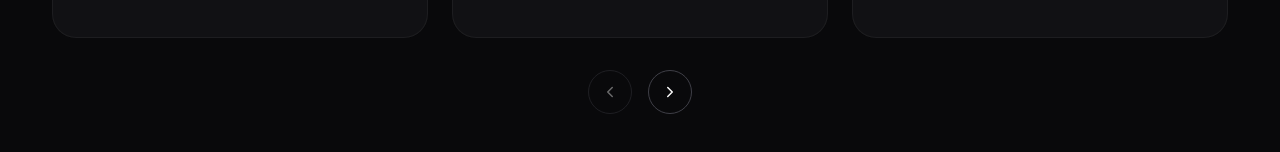
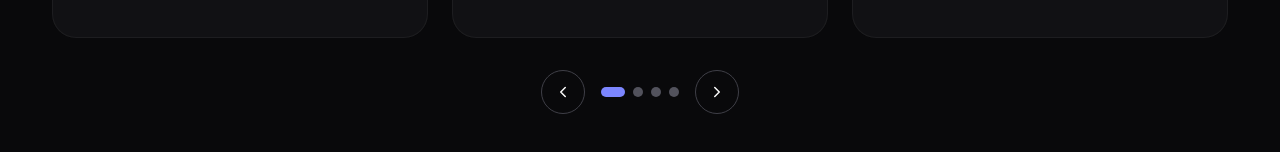
Before and after one commit to devsiddhartha31/devsiddhartha31.github.io, a Next.js app: page / in a window 1280 px wide. Shown: the part 2786-2938 px from the top of the page. Built offline with nearby package versions, Linux system fonts and the light colour scheme.

Commit message:
feat(projects): add infinite carousel navigation and pagination

```diff
--- a/components/projects/ProjectCarousel.tsx
+++ b/components/projects/ProjectCarousel.tsx
@@ -17,28 +17,27 @@ export default function ProjectCarousel({
 }: Props) {
   const [emblaRef, emblaApi] = useEmblaCarousel({
     align: "start",
-    loop: false,
+    loop: true,
   });
 
-  const [canScrollPrev, setCanScrollPrev] = useState(false);
-  const [canScrollNext, setCanScrollNext] = useState(false);
+  const [selectedIndex, setSelectedIndex] = useState(0);
+  const slideCount = projects.length;
 
   useEffect(() => {
     if (!emblaApi) return;
 
-    const updateButtons = () => {
-      setCanScrollPrev(emblaApi.canScrollPrev());
-      setCanScrollNext(emblaApi.canScrollNext());
+    const updateCarousel = () => {
+      setSelectedIndex(emblaApi.selectedScrollSnap());
     };
 
-    updateButtons();
+    updateCarousel();
 
-    emblaApi.on("select", updateButtons);
-    emblaApi.on("reInit", updateButtons);
+    emblaApi.on("select", updateCarousel);
+    emblaApi.on("reInit", updateCarousel);
 
     return () => {
-      emblaApi.off("select", updateButtons);
-      emblaApi.off("reInit", updateButtons);
+      emblaApi.off("select", updateCarousel);
+      emblaApi.off("reInit", updateCarousel);
     };
   }, [emblaApi]);
 
@@ -60,23 +59,39 @@ export default function ProjectCarousel({
         </div>
       </div>
 
-      {(canScrollPrev || canScrollNext) && (
-        <div className="mt-8 flex justify-center gap-4">
+      {(slideCount > 3) && (
+        <div className="mt-8 flex items-center justify-center gap-4">
+
           <button
             onClick={() => emblaApi?.scrollPrev()}
-            disabled={!canScrollPrev}
             className="rounded-full border border-zinc-700 p-3 transition hover:border-indigo-500 disabled:cursor-not-allowed disabled:opacity-40"
           >
             <ChevronLeft size={18} />
           </button>
 
+          <div className="flex items-center gap-2">
+            <div className="flex items-center gap-2">
+              {Array.from({ length: slideCount }).map((_, index) => (
+                <button
+                  key={index}
+                  onClick={() => emblaApi?.scrollTo(index)}
+                  className={`h-2.5 w-2.5 rounded-full transition-all duration-300 ${
+                    index === selectedIndex
+                      ? "bg-indigo-400 w-6"
+                      : "bg-zinc-600 hover:bg-zinc-400"
+                  }`}
+                />
+              ))}
+            </div>
+          </div>
+
           <button
             onClick={() => emblaApi?.scrollNext()}
-            disabled={!canScrollNext}
             className="rounded-full border border-zinc-700 p-3 transition hover:border-indigo-500 disabled:cursor-not-allowed disabled:opacity-40"
           >
             <ChevronRight size={18} />
           </button>
+
         </div>
       )}
     </div>
```
